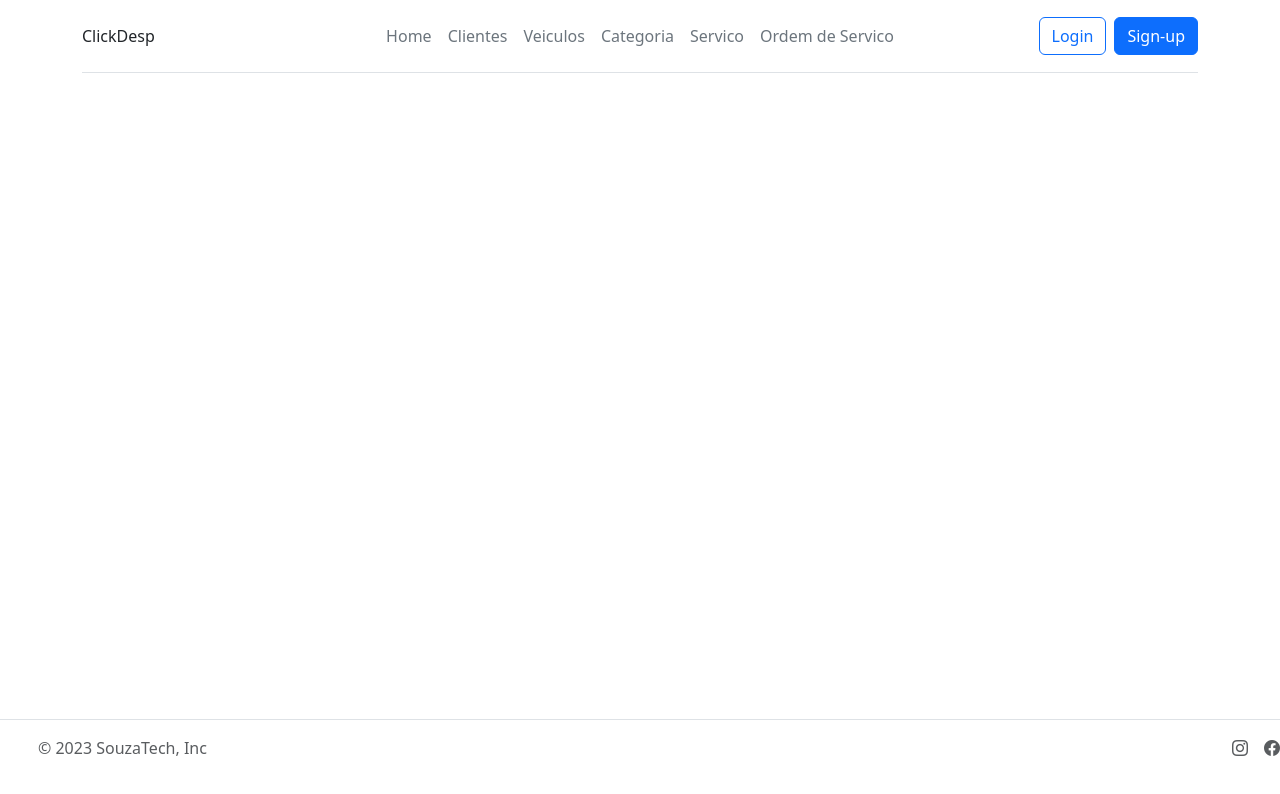
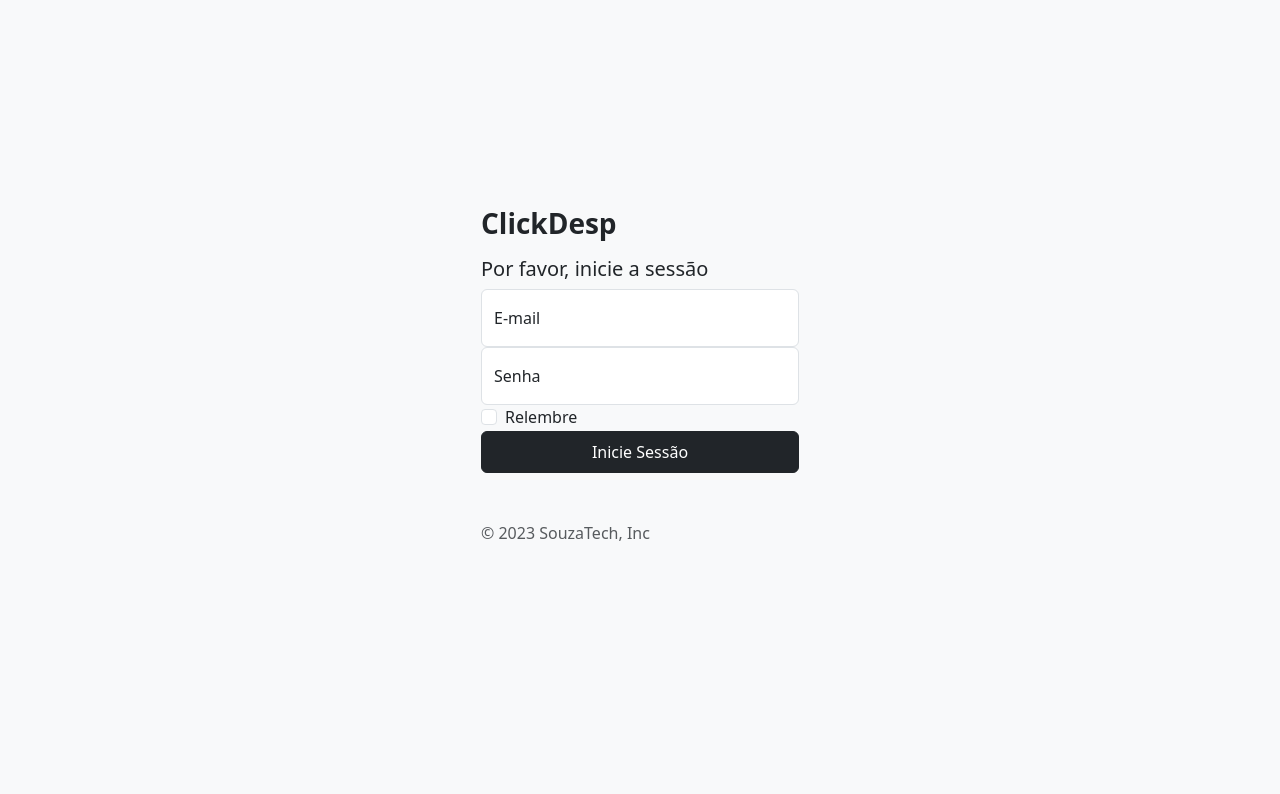
Before and after one commit to fhssouza/clickdesp, an Angular app: page /login in a window 1280 px wide. Before the commit this address led to /. Shown: the top 794 px of the page. Built offline with nearby package versions, Linux system fonts and the light colour scheme.

Commit message:
componentes home e login

```diff
--- a/src/app/app-routing.module.ts
+++ b/src/app/app-routing.module.ts
@@ -6,8 +6,13 @@ import { EditarCategoriaComponent } from './components/categorias/editar-categor
 import { ExcluirCategoriaComponent } from './components/categorias/excluir-categoria/excluir-categoria.component';
 import { ListarCategoriasComponent } from './components/categorias/listar-categorias/listar-categorias.component';
 import { ListarServicosComponent } from './components/servico/listar-servicos/listar-servicos.component';
+import { LoginComponent } from './components/login/login.component';
+import { HomeComponent } from './components/home/home.component';
 
 const routes: Routes = [
+  { path: '', redirectTo: 'login', pathMatch: 'full'},
+  { path: 'login', component: LoginComponent },
+  { path: 'home', component: HomeComponent },
   { path: 'listarcategorias', component: ListarCategoriasComponent },
   { path: 'adicionarcategorias', component: AdicionarCategoriasComponent },
   { path: 'categorias/excluircategorias/:id', component: ExcluirCategoriaComponent },
--- a/src/app/app.component.html
+++ b/src/app/app.component.html
@@ -1,5 +1 @@
-<app-navbar></app-navbar>
-<main>
-  <router-outlet></router-outlet>
- </main>
-<app-footer></app-footer>
+<router-outlet></router-outlet>
--- a/src/app/app.module.ts
+++ b/src/app/app.module.ts
@@ -14,6 +14,8 @@ import { ListarCategoriasComponent } from './components/categorias/listar-catego
 import { FooterComponent } from './components/footer/footer.component';
 import { NavbarComponent } from './components/navbar/navbar.component';
 import { ListarServicosComponent } from './components/servico/listar-servicos/listar-servicos.component';
+import { LoginComponent } from './components/login/login.component';
+import { HomeComponent } from './components/home/home.component';
 
 @NgModule({
   declarations: [
@@ -26,6 +28,8 @@ import { ListarServicosComponent } from './components/servico/listar-servicos/li
     ExcluirCategoriaComponent,
     EditarCategoriaComponent,
     ListarServicosComponent,
+    LoginComponent,
+    HomeComponent,
   ],
   imports: [
     BrowserModule,
--- /dev/null
+++ b/src/app/components/home/home.component.html
@@ -0,0 +1,2 @@
+<app-navbar></app-navbar>
+<app-footer></app-footer>
--- /dev/null
+++ b/src/app/components/login/login.component.css
@@ -0,0 +1,4 @@
+.form-container{
+  max-width: 350px;
+  padding: 1rem;
+}
--- /dev/null
+++ b/src/app/components/login/login.component.html
@@ -0,0 +1,22 @@
+<div class="d-flex align-items-center py-4 bg-body-tertiary h-100">
+    <div class="w-100 m-auto form-container">
+      <form action="">
+        <!-- <img src="https://getbootstrap.com/docs/5.3/assets/brand/bootstrap-logo.svg" class="mb-4" height="57" width="72"> -->
+        <h1 class="h3 mb-3 fw-bolder">ClickDesp</h1>
+        <h3 class="h5 mb-2 fw-light">Por favor, inicie a sessão</h3>
+        <div class="form-floating">
+          <input type="email" name="" class="form-control" id="floatingInput" placeholder="name@example.com">
+          <label for="floatingInput">E-mail</label>
+        </div>
+        <div class="form-floating">
+          <input type="password" name="" class="form-control" id="floatingPassword" placeholder="password">
+          <label for="floatingInput">Senha</label>
+        </div>
+        <div class="form-check" text-start my-3>
+          <input type="checkbox" class="form-check-input" id="flexCheckDefault">
+          <label class="form-check-label" for="flexCheckDefault">Relembre</label>
+        </div>
+        <button class="btn btn-dark  w-100 py-2">Inicie Sessão</button>
+        <p class="text-body-secondary mt-5 mb-5 ">© 2023 SouzaTech, Inc</p>
+      </form>
+</div>
--- a/src/styles.css
+++ b/src/styles.css
@@ -1,2 +1,6 @@
 /* You can add global styles to this file, and also import other style files */
 @import "~bootstrap-icons/font/bootstrap-icons.css";
+
+html, body {
+  height: 100%;
+}
```
Also changed, not shown: src/app/components/home/home.component.ts (added, +10 -0 lines), src/app/components/login/login.component.ts (added, +10 -0 lines), src/app/components/home/home.component.css (added), 2 other files (tests, documents, lock files or other folders).
